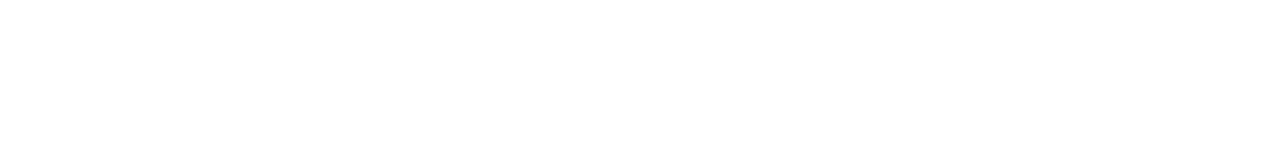
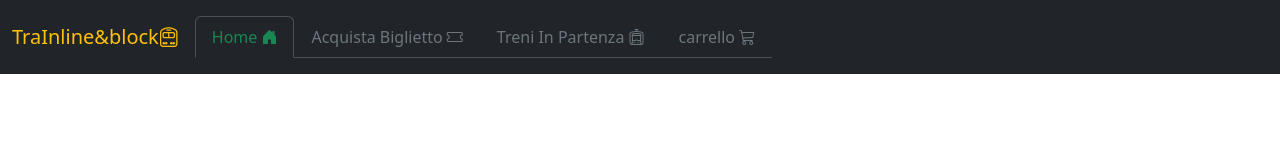
Before and after one commit to bellaviagabriele03/js-biglietto-treno, a plain HTML site: page index.html in a window 1280 px wide. Drawn offline with nearby package versions, Linux system fonts and the light colour scheme.

Commit message:
Feat: Struttura javaScript e Header di stile completato

```diff
--- a/index.html
+++ b/index.html
@@ -15,11 +15,38 @@
 </head>
 
 <body>
-    <header>
 
+    <header class="">
+        <nav class="navbar navbar-expand-lg  bg-dark py-3" data-bs-theme="dark">
+            <div class="container-fluid">
+                <a class="navbar-brand link-warning" href="#">TraInline&block<i class="bi bi-train-front"></i></a>
+                <button class="navbar-toggler" type="button" data-bs-toggle="collapse" data-bs-target="#navbarNav"
+                    aria-controls="navbarNav" aria-expanded="false" aria-label="Toggle navigation">
+                    <span class="navbar-toggler-icon"></span>
+                </button>
+                <div class="collapse navbar-collapse" id="navbarNav">
+                    <ul class="nav nav-tabs">
+                        <li class="nav-item">
+                            <a class="nav-link active link-success" aria-current="page" href="#">Home <i class="bi bi-house-door-fill"></i></a>
+                        </li>
+                        <li class="nav-item">
+                            <a class="nav-link link-secondary" href="#">Acquista Biglietto <i class="bi bi-ticket"></i></a>
+                        </li>
+                        <li class="nav-item">
+                            <a class="nav-link link-secondary" href="#">Treni In Partenza <i class="bi bi-train-lightrail-front"></i></a>
+                        </li>
+                        <li class="nav-item">
+                            <a class="nav-link link-secondary">carrello <i class="bi bi-cart3"></i></a>
+                        </li>
+                    </ul>
+                </div>
+            </div>
+        </nav>
     </header>
 
-    <main></main>
+    <main>
+
+    </main>
 
     <footer></footer>
 
```
Also changed, not shown: sript.js (+42 -1 lines), 1 other file.
